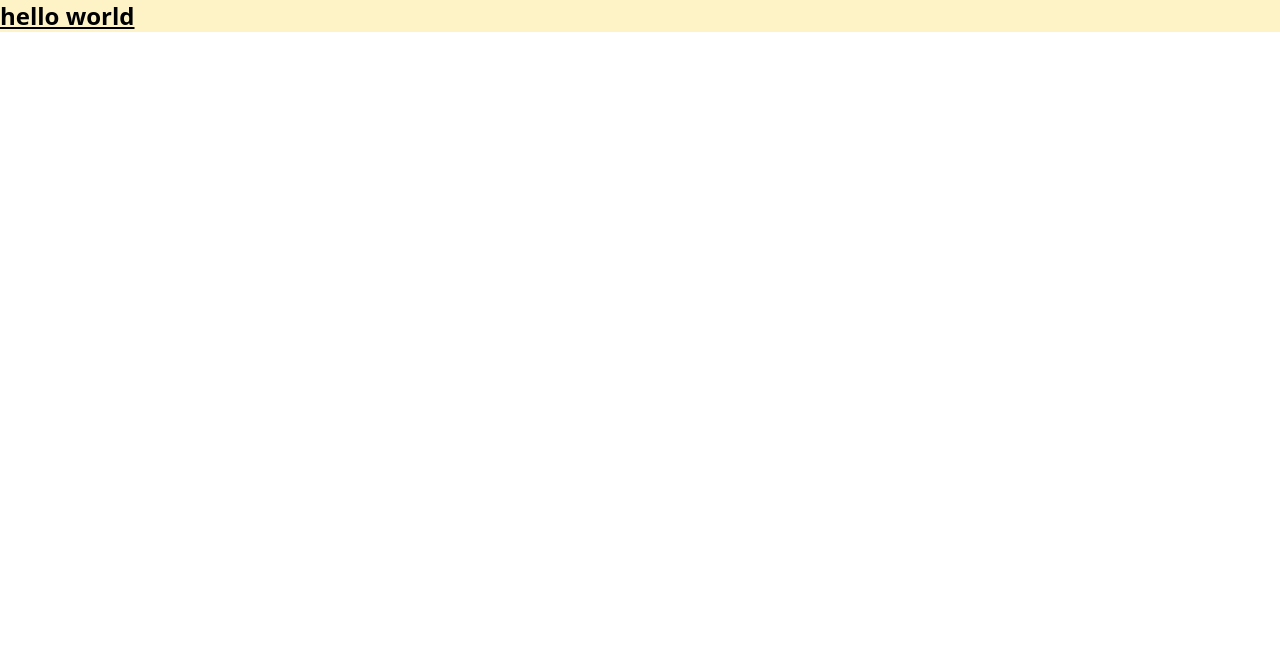
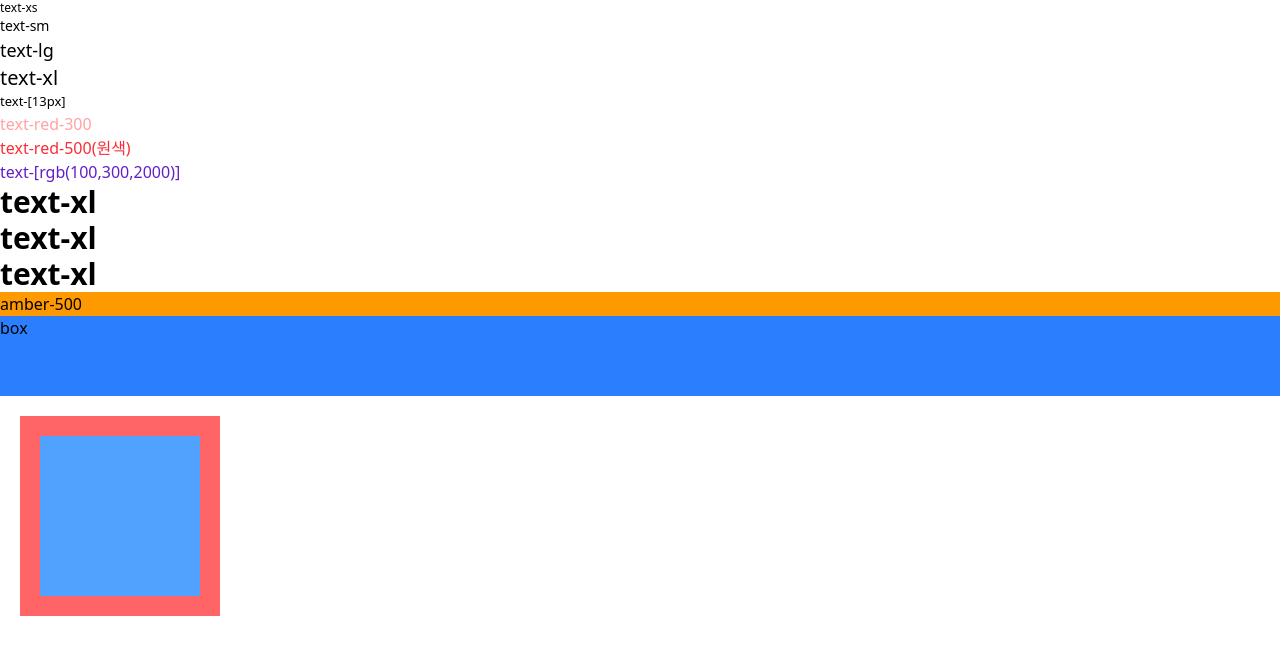
Before and after one commit to TofuMango/miniSNS, a React (Vite) app in the folder miniSNS/: page / in a window 1280 px wide. Shown: the top 654 px of the page. Built offline with nearby package versions, Linux system fonts and the light colour scheme.

Commit message:
2.2 Tailwind CSS 핵심정리1

```diff
--- a/miniSNS/src/App.tsx
+++ b/miniSNS/src/App.tsx
@@ -2,7 +2,33 @@ import "./App.css";
 
 function App() {
   return (
-    <div className="bg-amber-100 text-2xl font-bold underline">hello world</div>
+    <div>
+      {/* 1. 타이포그래프 */}
+      <div className="text-xs">text-xs</div>
+      <div className="text-sm">text-sm</div>
+      <div className="text-lg">text-lg</div>
+      <div className="text-xl">text-xl</div>
+      <div className="text-[13px]">text-[13px]</div>
+
+      <div className="text-red-300">text-red-300</div>
+      <div className="text-red-500">text-red-500(원색)</div>
+      <div className="text-[rgb(100,30,200)]">text-[rgb(100,300,2000)]</div>
+
+      <div className="text-3xl font-bold">text-xl</div>
+      <div className="text-3xl font-extrabold">text-xl</div>
+      <div className="text-3xl font-black">text-xl</div>
+
+      {/* 2. 백그라운드 컬러 */}
+      <div className="bg-amber-500">amber-500</div>
+
+      {/* 3. 사이즈 */}
+      <div className="h-20 w-full bg-blue-500">box</div>
+
+      {/* 4. 여백 - m: 바깥여백, p: 내부여백*/}
+      <div className="m-5 h-50 w-50 bg-red-400 px-5 py-5">
+        <div className="h-full w-full bg-blue-400"></div>
+      </div>
+    </div>
   );
 }
 
```
